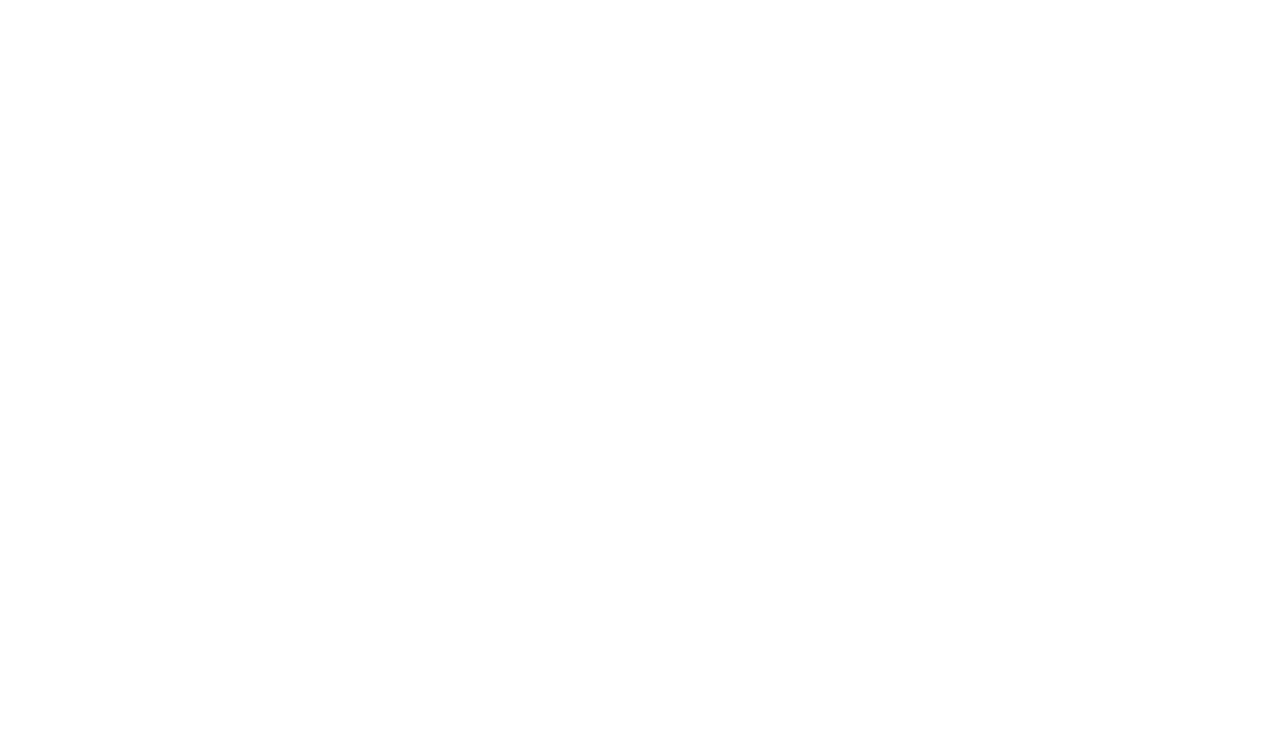
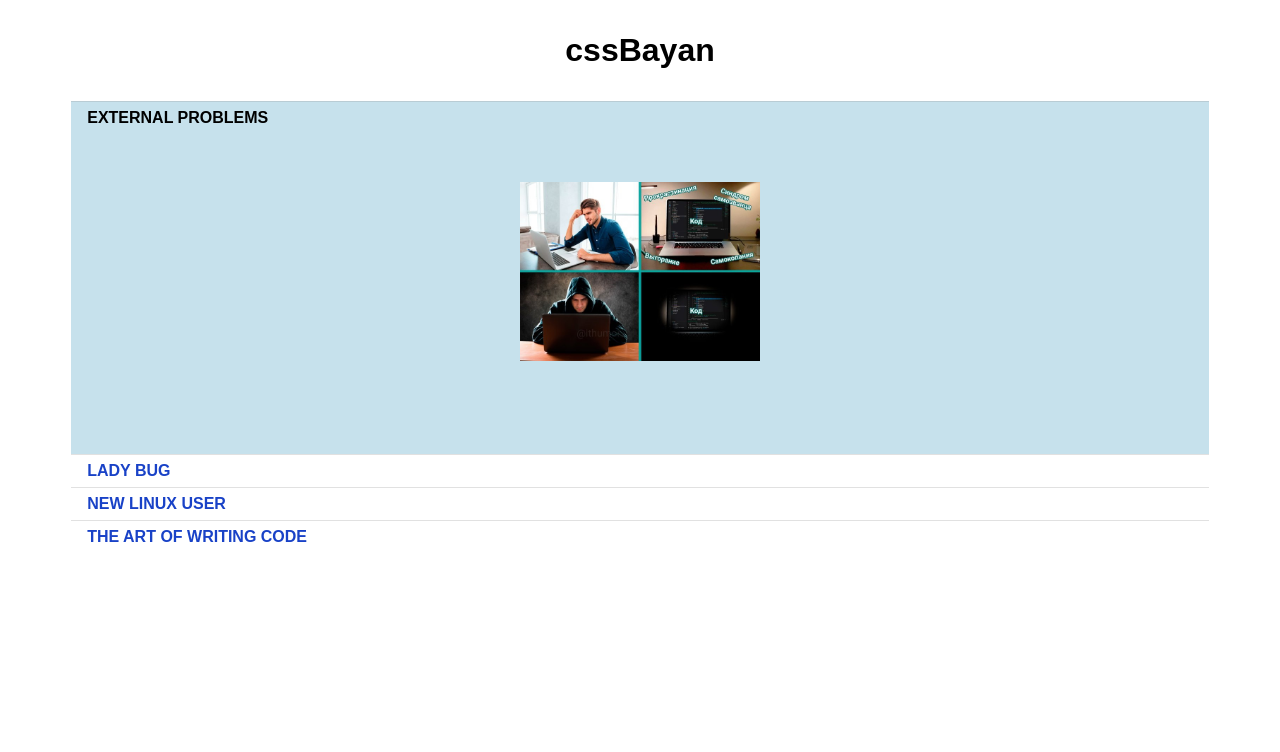
Before and after one commit to d-vooolk/cssBayan, a plain HTML site: page cssBayan/index.html in a window 1280 px wide. Drawn offline with Linux system fonts and the light colour scheme.

Commit message:
init: start cssBayan-task (Friday, March 11, 2023 07:28:45 AM)

```diff
--- a/cssBayan/index.html
+++ b/cssBayan/index.html
@@ -2,9 +2,64 @@
 <html lang="en">
 <head>
     <meta charset="UTF-8">
-    <title>Title</title>
+    <title>cssBayan</title>
+    <link rel="stylesheet" href="style.css" type="text/css">
+    <meta name="viewport" content="width=device-width, initial-scale=1">
 </head>
 <body>
+    <h1>cssBayan</h1>
+    <section class="container">
+        <div>
+            <input id="line1" name="accordion1" type="radio" checked />
+            <div>
+                <label for="line1">
+                    EXTERNAL PROBLEMS
+                    <img src="img/plus-arrow.png" alt="open-close-icon" class="open-close-icon" />
+                </label>
+            </div>
+            <label for="line1" class="article">
+                <img src="img/external-problems.jpg" class="meme-image" alt="meme">
+            </label>
+        </div>
 
+        <div>
+            <input id="line2" name="accordion1" type="radio" />
+            <div>
+                <label for="line2">
+                    LADY BUG
+                    <img src="img/plus-arrow.png" alt="open-close-icon" class="open-close-icon" />
+                </label>
+            </div>
+            <label for="line2" class="article">
+                <img src="img/lady-bug.jpg" class="meme-image" alt="meme">
+            </label>
+        </div>
+
+        <div>
+            <input id="line3" name="accordion1" type="radio" />
+            <div>
+                <label for="line3">
+                    NEW LINUX USER
+                    <img src="img/plus-arrow.png" alt="open-close-icon" class="open-close-icon" />
+                </label>
+            </div>
+            <label for="line3" class="article">
+                <img src="img/new-linux-user.jpg" class="meme-image" alt="meme">
+            </label>
+        </div>
+
+        <div>
+            <input id="line4" name="accordion1" type="radio" />
+            <div>
+                <label for="line4">
+                    THE ART OF WRITING CODE
+                    <img src="img/plus-arrow.png" alt="open-close-icon" class="open-close-icon" />
+                </label>
+            </div>
+            <label for="line4" class="article">
+                <img src="img/the-art-of-writing-code.jpg" class="meme-image" alt="meme">
+            </label>
+        </div>
+    </section>
 </body>
 </html>
--- /dev/null
+++ b/cssBayan/style.css
@@ -0,0 +1,168 @@
+body {
+    font-family: 'Arial', sans-serif;
+    font-size: 1em;
+    font-weight: 800;
+}
+
+h1 {
+    text-align: center;
+    margin-top: 1em;
+}
+
+.container {
+    width: 90%;
+    margin: 2em auto 0;
+}
+
+.container div label {
+    padding: 0 1em;
+    position: static;
+    display: block;
+    height: auto;
+    cursor: pointer;
+    color: #1942c7;
+    line-height: 2em;
+    width: 100%;
+    box-sizing: border-box;
+}
+
+.container:hover div label {
+    color: black;
+}
+
+.container input:checked ~ div label {
+    color: black;
+}
+
+.container div div {
+    border-top: 0.1em solid rgba(155, 155, 155, 0.3);
+}
+
+.container input:checked + div {
+    background: #c6e1ec;
+    color: #3d7489;
+}
+
+.container input {
+    display: none;
+}
+
+.container .article {
+    overflow: hidden;
+    height: 0;
+    position: static;
+    transition: height 0.3s ease-in-out, box-shadow 0.6s linear;
+}
+
+.container input:checked ~ .article {
+    transition: height 0.3s ease-in-out, box-shadow 0.6s linear;
+    height: 20em;
+    background: #c6e1ec;
+    padding: 2em;
+}
+
+.container .open-close-icon {
+    transition: 0.3s ease-in-out;
+    width: 1.2em;
+    height: 1.2em;
+    display: none;
+}
+
+.container input:checked ~ div .open-close-icon {
+    transform: rotate(45deg);
+}
+
+.container div div label {
+    display: flex;
+    align-items: center;
+    justify-content: space-between;
+}
+
+.container div:active {
+    filter: opacity(65%);
+}
+
+.container div:active label {
+    color: #1942c7;
+}
+
+.meme-image {
+    max-height: 15em;
+    max-width: 15em;
+    transition: 0.3s ease-in-out;
+    margin-top: 1em;
+    margin-bottom: 3em;
+    transform: scale(0.5);
+}
+
+.container input:checked ~ .article .meme-image {
+    transform: scale(1);
+}
+
+.meme-image:active {
+    transform: rotate(10deg) !important;
+    transition: 0.3s ease-in-out;
+}
+
+.container div + label {
+    display: flex;
+    flex-direction: column;
+    align-items: center;
+}
+
+@media (min-width: 821px) {
+    .container div:hover ~ .article,
+    .container input:hover ~ .article {
+        transition: height 0.3s ease-in-out, box-shadow 0.6s linear;
+        height: 20em;
+    }
+
+    .container:hover .open-close-icon {
+        display: flex;
+    }
+
+    .container div:hover .open-close-icon {
+        transform: rotate(45deg);
+        transition: 0.3s ease-in-out;
+    }
+
+    .container div:hover .meme-image {
+        transform: scale(1);
+    }
+
+    .meme-image:hover {
+        transform: scale(1.1) !important;
+        transition: 0.3s ease-in-out;
+    }
+
+    .meme-image:active {
+        transform: rotate(10deg) !important;
+        transition: 0.3s ease-in-out;
+    }
+}
+
+
+/* ============================= tablet ============================= */
+@media (min-width: 321px) and (max-width: 820px) {
+    body {
+        font-size: 1.5em;
+    }
+
+    .meme-image:active {
+        transform: scale(1.3) !important;
+        transition: 0.3s ease-in-out;
+    }
+}
+
+
+/* ============================= mobile ============================= */
+@media (max-width: 320px) {
+    body {
+        font-size: 1.1em;
+    }
+
+    .meme-image:active {
+        transform: rotate3d(100,12,14,30deg) scale(1.1) !important;
+        transition: 0.3s ease-in-out;
+    }
+}
```
Also changed, not shown: cssBayan/ctyle.css (deleted), cssBayan/img/external-problems.jpg (added), cssBayan/img/lady-bug.jpg (added), cssBayan/img/new-linux-user.jpg (added), cssBayan/img/plus-arrow.png (added), cssBayan/img/the-art-of-writing-code.jpg (added).
